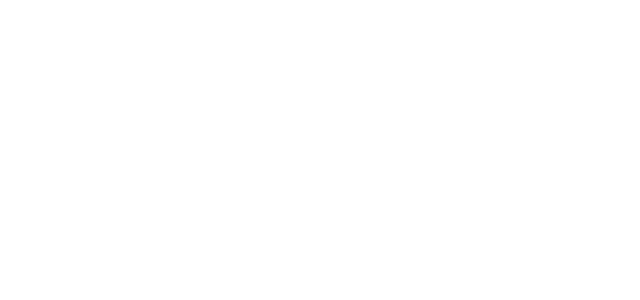
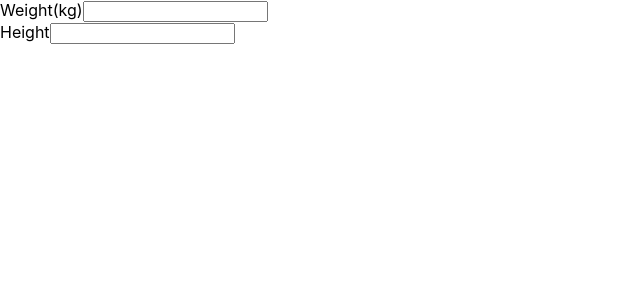
Before and after one commit to Carrosen/BMI_react, a React (Create React App) app: page / in a window 1280 px wide. Shown: the top 300 px of the page, without its empty margins (0-640 px from the left). Built offline with nearby package versions, Linux system fonts and the light colour scheme.

Commit message:
implements setState, adds constructor to declare the state and default value of the states

```diff
--- a/src/App.js
+++ b/src/App.js
@@ -2,12 +2,28 @@ import React, { Component } from 'react';
 import './App.css';
 
 class App extends Component {
+  constructor(props) {
+    super(props);
+    this.state = {
+      weight: '',
+      height: ''
+    }
+  }
+
   render() {
     return (
       <>
+        <div>
+          <label>Weight(kg)</label>
+          <input name="weight" value={this.state.weight} onChange={ (e) => this.setState({ weight: e.target.value })} />
+        </div>
 
+        <div>
+          <label>Height</label>
+          <input name="height" value={this.state.height} onChange={ (e) => this.setState({ height: e.target.value })}/>
+        </div>
       </>
-    )
+    );
   }
 }
 
```
